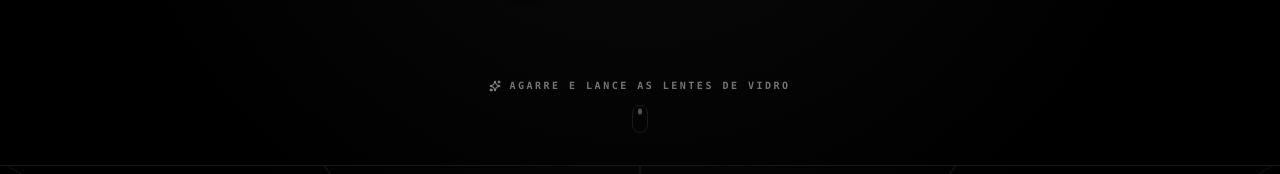
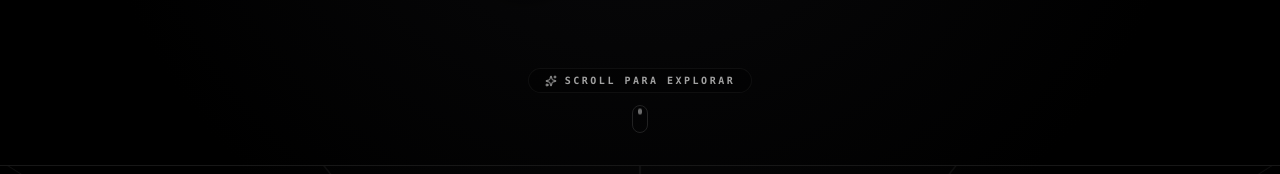
Before and after one commit to raissamoria/raissamoria.github.io, a React (Vite) app: page / in a window 1280 px wide. Shown: the part 698-872 px from the top of the page. Built offline with nearby package versions, Linux system fonts and the light colour scheme.

Commit message:
fix(hero): improve pointer event handling for orbs
Enable pointer capture and restrict default browser behavior to mouse events to ensure smoother dragging interactions across devices.

```diff
--- a/src/components/MoriaHero.tsx
+++ b/src/components/MoriaHero.tsx
@@ -275,9 +275,13 @@ export const MoriaHero: React.FC<MoriaHeroProps> = ({ language = 'pt' }) => {
 
   // Global Pointer Event Listeners for seamless Drag & Momentum Throw
   const handlePointerDown = useCallback((e: React.PointerEvent, id: number) => {
-    e.preventDefault();
     const container = containerRef.current;
     if (!container || !physicsEngineRef.current) return;
+
+    // Only prevent default on mouse down, allow touch gestures unless actively dragging
+    if (e.pointerType === 'mouse') {
+      e.preventDefault();
+    }
 
     const rect = container.getBoundingClientRect();
     const px = e.clientX - rect.left;
@@ -285,6 +289,12 @@ export const MoriaHero: React.FC<MoriaHeroProps> = ({ language = 'pt' }) => {
 
     physicsEngineRef.current.startDrag(id, px, py);
     setDraggedId(id);
+
+    try {
+      (e.target as HTMLElement).setPointerCapture?.(e.pointerId);
+    } catch {
+      // Ignore if pointer capture fails
+    }
   }, []);
 
   const handlePointerMove = useCallback((e: React.PointerEvent) => {
@@ -302,7 +312,14 @@ export const MoriaHero: React.FC<MoriaHeroProps> = ({ language = 'pt' }) => {
     }
   }, [draggedId]);
 
-  const handlePointerUp = useCallback(() => {
+  const handlePointerUp = useCallback((e?: React.PointerEvent) => {
+    if (e && e.target) {
+      try {
+        (e.target as HTMLElement).releasePointerCapture?.(e.pointerId);
+      } catch {
+        // Ignore
+      }
+    }
     if (physicsEngineRef.current) {
       physicsEngineRef.current.endDrag();
       setDraggedId(null);
@@ -312,6 +329,13 @@ export const MoriaHero: React.FC<MoriaHeroProps> = ({ language = 'pt' }) => {
   const handleResetComposition = () => {
     if (dimensions.width > 0 && dimensions.height > 0) {
       setupOrbs(dimensions.width, dimensions.height);
+    }
+  };
+
+  const handleScrollDown = () => {
+    const tunnel = document.getElementById('tunnel-section');
+    if (tunnel) {
+      tunnel.scrollIntoView({ behavior: 'smooth' });
     }
   };
 
@@ -328,9 +352,9 @@ export const MoriaHero: React.FC<MoriaHeroProps> = ({ language = 'pt' }) => {
           setDraggedId(null);
         }
       }}
-      className="relative w-full min-h-screen h-screen bg-[#000000] overflow-hidden select-none flex flex-col items-center justify-center border-b border-neutral-900"
+      className="relative w-full min-h-screen h-[100dvh] bg-[#000000] overflow-hidden select-none flex flex-col items-center justify-center border-b border-neutral-900"
       style={{
-        touchAction: 'none',
+        touchAction: 'pan-y',
       }}
     >
       {/* 1. Subtle Radial Ambient Vignette */}
@@ -352,7 +376,7 @@ export const MoriaHero: React.FC<MoriaHeroProps> = ({ language = 'pt' }) => {
       <BackgroundTitle text="MORIA" />
 
       {/* 4. Interactive 3D Refractive Glass Orbs Layer */}
-      <div className="absolute inset-0 w-full h-full pointer-events-auto z-20 overflow-hidden">
+      <div className="absolute inset-0 w-full h-full pointer-events-none z-20 overflow-hidden">
         {orbs.map((orb, index) => (
           <motion.div
             key={orb.id}
@@ -366,7 +390,7 @@ export const MoriaHero: React.FC<MoriaHeroProps> = ({ language = 'pt' }) => {
               delay: 0.2 + index * 0.08,
               ease: [0.16, 1, 0.3, 1],
             }}
-            className="absolute top-0 left-0"
+            className="absolute top-0 left-0 pointer-events-auto"
           >
             <GlassOrb
               orb={orb}
@@ -413,28 +437,31 @@ export const MoriaHero: React.FC<MoriaHeroProps> = ({ language = 'pt' }) => {
 
       </div>
 
-      {/* 6. Minimal Bottom Instruction & Scroll Down Indicator */}
-      <div className="absolute bottom-8 left-0 right-0 z-30 flex flex-col items-center justify-center gap-3 pointer-events-none select-none">
-        <motion.div
+      {/* 6. Minimal Bottom Instruction & Interactive Scroll Down Indicator */}
+      <div className="absolute bottom-8 left-0 right-0 z-30 flex flex-col items-center justify-center gap-3 select-none pointer-events-auto">
+        <motion.button
           initial={{ opacity: 0, y: 10 }}
           animate={{ opacity: 1, y: 0 }}
           transition={{ delay: 1.1, duration: 0.6 }}
-          className="flex items-center gap-2 text-[10px] font-mono uppercase tracking-[0.25em] text-neutral-500 font-bold"
+          onClick={handleScrollDown}
+          className="flex items-center gap-2 text-[10px] font-mono uppercase tracking-[0.25em] text-neutral-400 hover:text-white transition-colors font-bold cursor-pointer outline-none bg-black/40 px-4 py-1 rounded-full border border-white/5"
         >
           <Sparkles className="w-3 h-3 text-neutral-400" />
           <span>
-            {language === 'pt' ? 'Agarre e lance as lentes de vidro' : 'Grab and fling the glass lenses'}
+            {language === 'pt' ? 'Scroll para Explorar' : 'Scroll to Explore'}
           </span>
-        </motion.div>
+        </motion.button>
 
-        <motion.div
+        <motion.button
           initial={{ opacity: 0 }}
-          animate={{ opacity: [0.3, 0.8, 0.3] }}
+          animate={{ opacity: [0.4, 1, 0.4] }}
           transition={{ repeat: Infinity, duration: 2.2, ease: 'easeInOut' }}
-          className="w-4 h-7 rounded-full border border-neutral-700 flex items-start justify-center p-1"
+          onClick={handleScrollDown}
+          className="w-4 h-7 rounded-full border border-neutral-700 hover:border-white flex items-start justify-center p-1 cursor-pointer transition-colors"
+          aria-label="Scroll down"
         >
           <div className="w-1 h-1.5 rounded-full bg-neutral-300 animate-bounce" />
-        </motion.div>
+        </motion.button>
       </div>
 
     </section>
```
